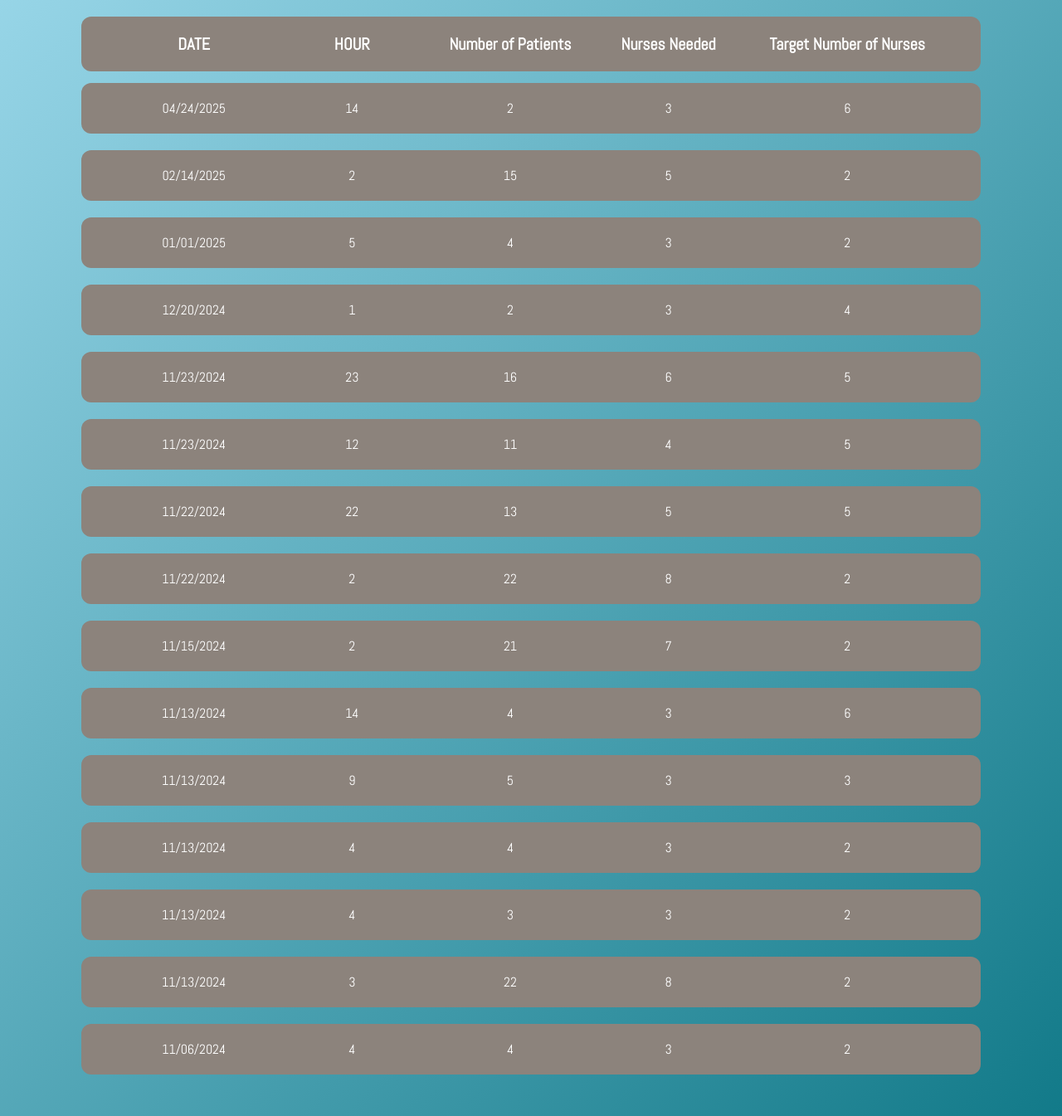
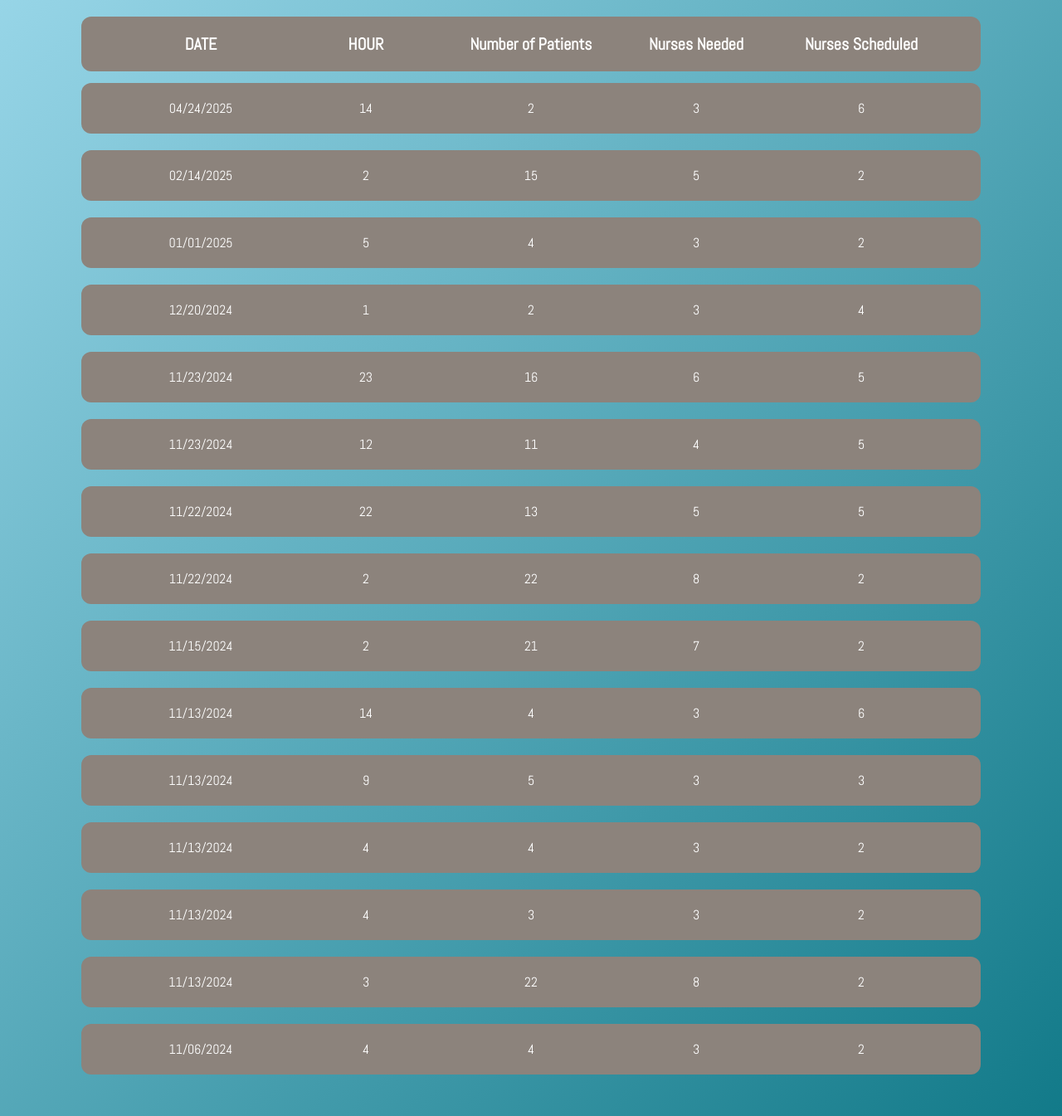
Before and after one commit to AmerikanischerAdler/emergency_staffing, a Flask app: page /data in a window 1280 px wide. Shown: the part 100-1445 px from the top of the page at 83% size. Run offline with Flask 3, Linux system fonts and the light colour scheme.

Commit message:
changed wording

```diff
--- a/static/data.css
+++ b/static/data.css
@@ -15,11 +15,6 @@
 
 #heading h3:not(#nurseNum) {
     width: 170px;
-    text-align: center;
-}
-
-#nurseNum {
-    width: 220px;
     text-align: center;
 }
 
@@ -50,10 +45,6 @@
     align-items: center;
     justify-content: center;
     text-align: center;
-}
-
-.target-nurses {
-    width: 220px;
 }
 
 .modal {
--- a/templates/data.html
+++ b/templates/data.html
@@ -13,7 +13,7 @@
       <h3>HOUR</h3>
       <h3>Number of Patients</h3>
       <h3>Nurses Needed</h3>
-      <h3 id="nurseNum">Target Number of Nurses</h3>
+      <h3>Nurses Scheduled</h3>
     </div>
     <div class="data">
 
@@ -40,7 +40,7 @@
         <div class="element">
           <p class="nursesNeeded">00</p>
         </div>
-        <div class="element target-nurses">
+        <div class="element">
           <p class="targetNurses">00</p>
         </div>
       </div>
--- a/templates/index.html
+++ b/templates/index.html
@@ -27,7 +27,7 @@
           <svg class="svgr" width="48" height="48" viewBox="0 0 48 48" xmlns="http://www.w3.org/2000/svg"><path fill="none" stroke="currentColor" stroke-linecap="round" stroke-linejoin="round" stroke-width="4" d="m19 12l12 12l-12 12"/></svg>
         </div>
         <div id="target" class="span-cont">
-          <span id="targetNurses">Scheduled Number of Nurses</span>
+          <span id="targetNurses">Nurses Scheduled</span>
         </div>
       </div>
       <textarea name="comment" placeholder="Comments"></textarea>
```
